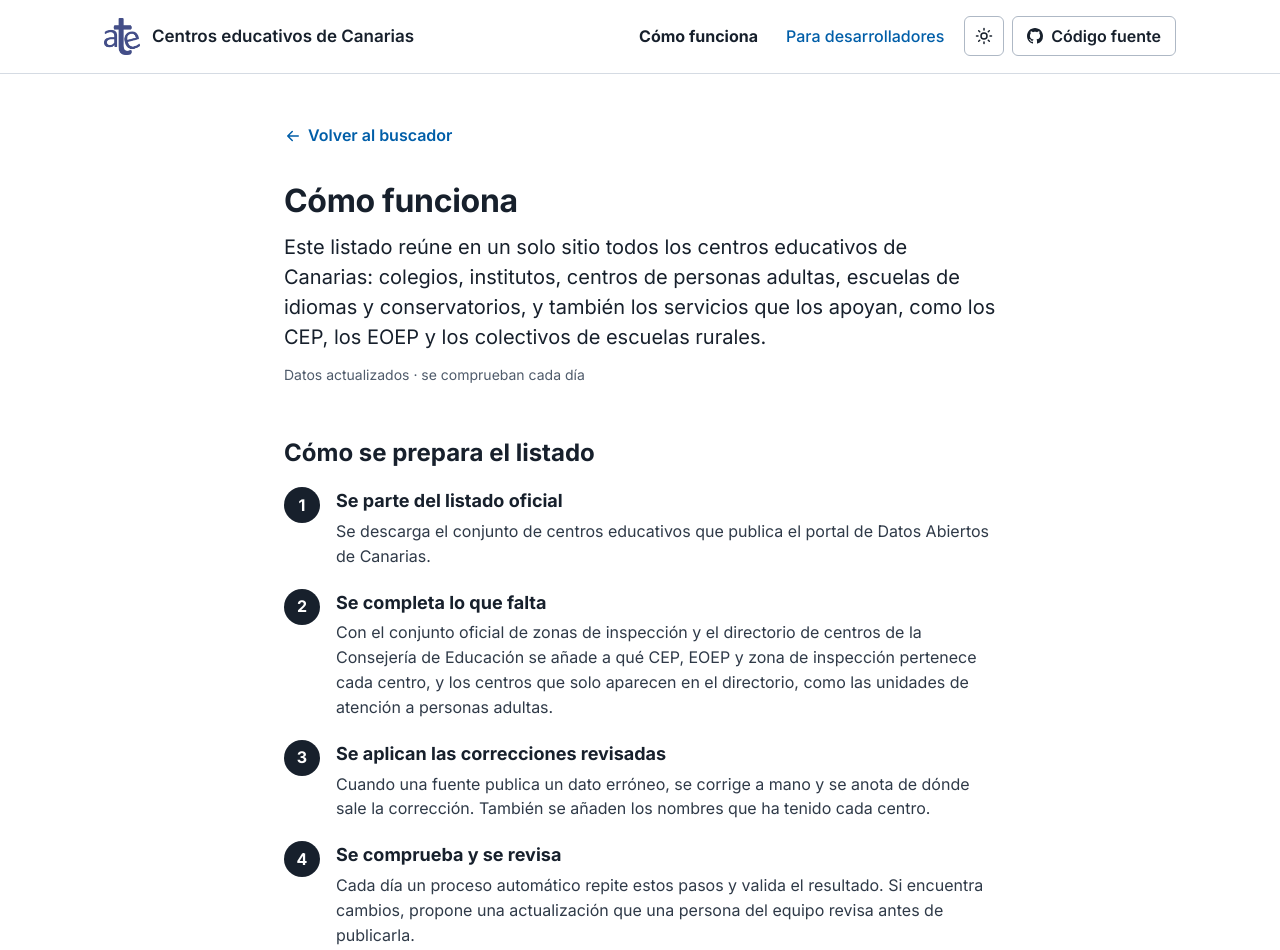
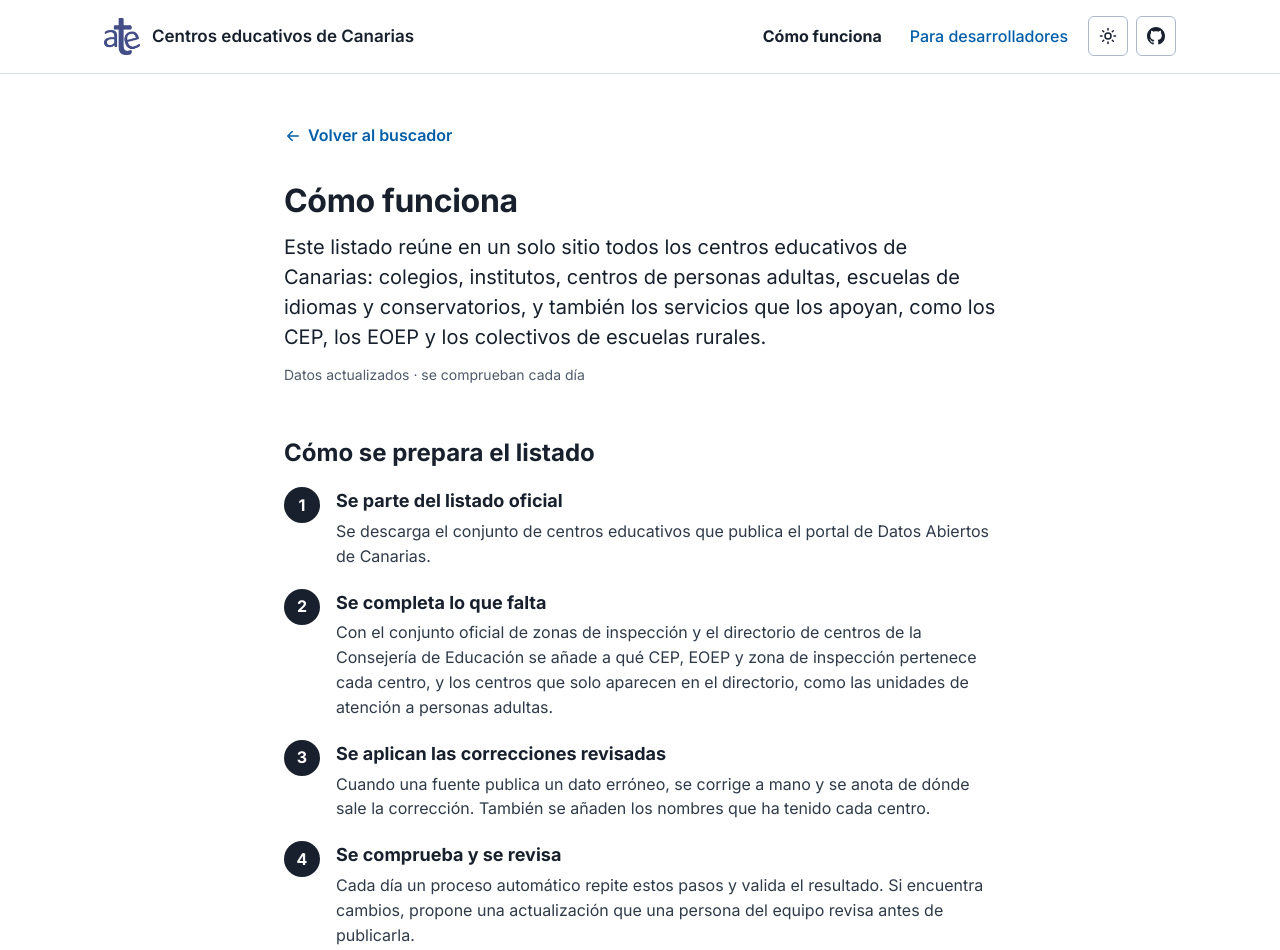
Before and after one commit to ateeducacion/listado-centros-educativos-canarias, a plain HTML site: page docs/como-funciona/index.html in a window 1280 px wide. Shown: the top 950 px of the page. Drawn offline with Linux system fonts and the light colour scheme.

Commit message:
Use an icon-only GitHub button in the header and name the licence in the footer

```diff
--- a/docs/como-funciona/index.html
+++ b/docs/como-funciona/index.html
@@ -40,9 +40,8 @@
           <svg class="icon-sun" aria-hidden="true" width="18" height="18" viewBox="0 0 24 24" fill="none" stroke="currentColor" stroke-width="2" stroke-linecap="round"><circle cx="12" cy="12" r="4"></circle><path d="M12 2v2M12 20v2M4.9 4.9l1.4 1.4M17.7 17.7l1.4 1.4M2 12h2M20 12h2M4.9 19.1l1.4-1.4M17.7 6.3l1.4-1.4"></path></svg>
           <svg class="icon-moon" aria-hidden="true" width="18" height="18" viewBox="0 0 24 24" fill="currentColor"><path d="M21 12.79A9 9 0 1 1 11.21 3 7 7 0 0 0 21 12.79"></path></svg>
         </button>
-        <a class="nav-btn" href="https://github.com/ateeducacion/listado-centros-educativos-canarias">
-          <svg aria-hidden="true" width="16" height="16" viewBox="0 0 16 16" fill="currentColor"><path d="M8 0C3.58 0 0 3.58 0 8c0 3.54 2.29 6.53 5.47 7.59.4.07.55-.17.55-.38 0-.19-.01-.82-.01-1.49-2.01.37-2.53-.49-2.69-.94-.09-.23-.48-.94-.82-1.13-.28-.15-.68-.52-.01-.53.63-.01 1.08.58 1.23.82.72 1.21 1.87.87 2.33.66.07-.52.28-.87.51-1.07-1.78-.2-3.64-.89-3.64-3.95 0-.87.31-1.59.82-2.15-.08-.2-.36-1.02.08-2.12 0 0 .67-.21 2.2.82.64-.18 1.32-.27 2-.27.68 0 1.36.09 2 .27 1.53-1.04 2.2-.82 2.2-.82.44 1.1.16 1.92.08 2.12.51.56.82 1.27.82 2.15 0 3.07-1.87 3.75-3.65 3.95.29.25.54.73.54 1.48 0 1.07-.01 1.93-.01 2.2 0 .21.15.46.55.38A8.01 8.01 0 0 0 16 8c0-4.42-3.58-8-8-8z"></path></svg>
-          Código fuente
+        <a class="nav-btn icon-btn" href="https://github.com/ateeducacion/listado-centros-educativos-canarias" aria-label="Código fuente en GitHub" title="Código fuente en GitHub">
+          <svg aria-hidden="true" width="18" height="18" viewBox="0 0 16 16" fill="currentColor"><path d="M8 0C3.58 0 0 3.58 0 8c0 3.54 2.29 6.53 5.47 7.59.4.07.55-.17.55-.38 0-.19-.01-.82-.01-1.49-2.01.37-2.53-.49-2.69-.94-.09-.23-.48-.94-.82-1.13-.28-.15-.68-.52-.01-.53.63-.01 1.08.58 1.23.82.72 1.21 1.87.87 2.33.66.07-.52.28-.87.51-1.07-1.78-.2-3.64-.89-3.64-3.95 0-.87.31-1.59.82-2.15-.08-.2-.36-1.02.08-2.12 0 0 .67-.21 2.2.82.64-.18 1.32-.27 2-.27.68 0 1.36.09 2 .27 1.53-1.04 2.2-.82 2.2-.82.44 1.1.16 1.92.08 2.12.51.56.82 1.27.82 2.15 0 3.07-1.87 3.75-3.65 3.95.29.25.54.73.54 1.48 0 1.07-.01 1.93-.01 2.2 0 .21.15.46.55.38A8.01 8.01 0 0 0 16 8c0-4.42-3.58-8-8-8z"></path></svg>
         </a>
       </nav>
     </div>
@@ -98,7 +97,7 @@
           <svg aria-hidden="true" width="18" height="18" viewBox="0 0 16 16" fill="currentColor"><path d="M8 0C3.58 0 0 3.58 0 8c0 3.54 2.29 6.53 5.47 7.59.4.07.55-.17.55-.38 0-.19-.01-.82-.01-1.49-2.01.37-2.53-.49-2.69-.94-.09-.23-.48-.94-.82-1.13-.28-.15-.68-.52-.01-.53.63-.01 1.08.58 1.23.82.72 1.21 1.87.87 2.33.66.07-.52.28-.87.51-1.07-1.78-.2-3.64-.89-3.64-3.95 0-.87.31-1.59.82-2.15-.08-.2-.36-1.02.08-2.12 0 0 .67-.21 2.2.82.64-.18 1.32-.27 2-.27.68 0 1.36.09 2 .27 1.53-1.04 2.2-.82 2.2-.82.44 1.1.16 1.92.08 2.12.51.56.82 1.27.82 2.15 0 3.07-1.87 3.75-3.65 3.95.29.25.54.73.54 1.48 0 1.07-.01 1.93-.01 2.2 0 .21.15.46.55.38A8.01 8.01 0 0 0 16 8c0-4.42-3.58-8-8-8z"></path></svg>
           Código fuente
         </a>
-        <a href="https://github.com/ateeducacion/listado-centros-educativos-canarias/blob/main/LICENSE">Licencias</a>
+        <a href="https://github.com/ateeducacion/listado-centros-educativos-canarias/blob/main/LICENSE">Licencia CC BY 4.0</a>
       </nav>
       <div class="foot-sub">
         <p class="foot-family">Otros proyectos: <a href="https://ateeducacion.github.io/distancias_centros_educativos_canarias/">Distancias entre centros</a> · <a href="https://ateeducacion.github.io/normativa_educativa_canaria/">Normativa educativa canaria</a></p>
```
Also changed, not shown: docs/desarrolladores/index.html (+3 -4 lines), docs/index.html (+3 -4 lines).
